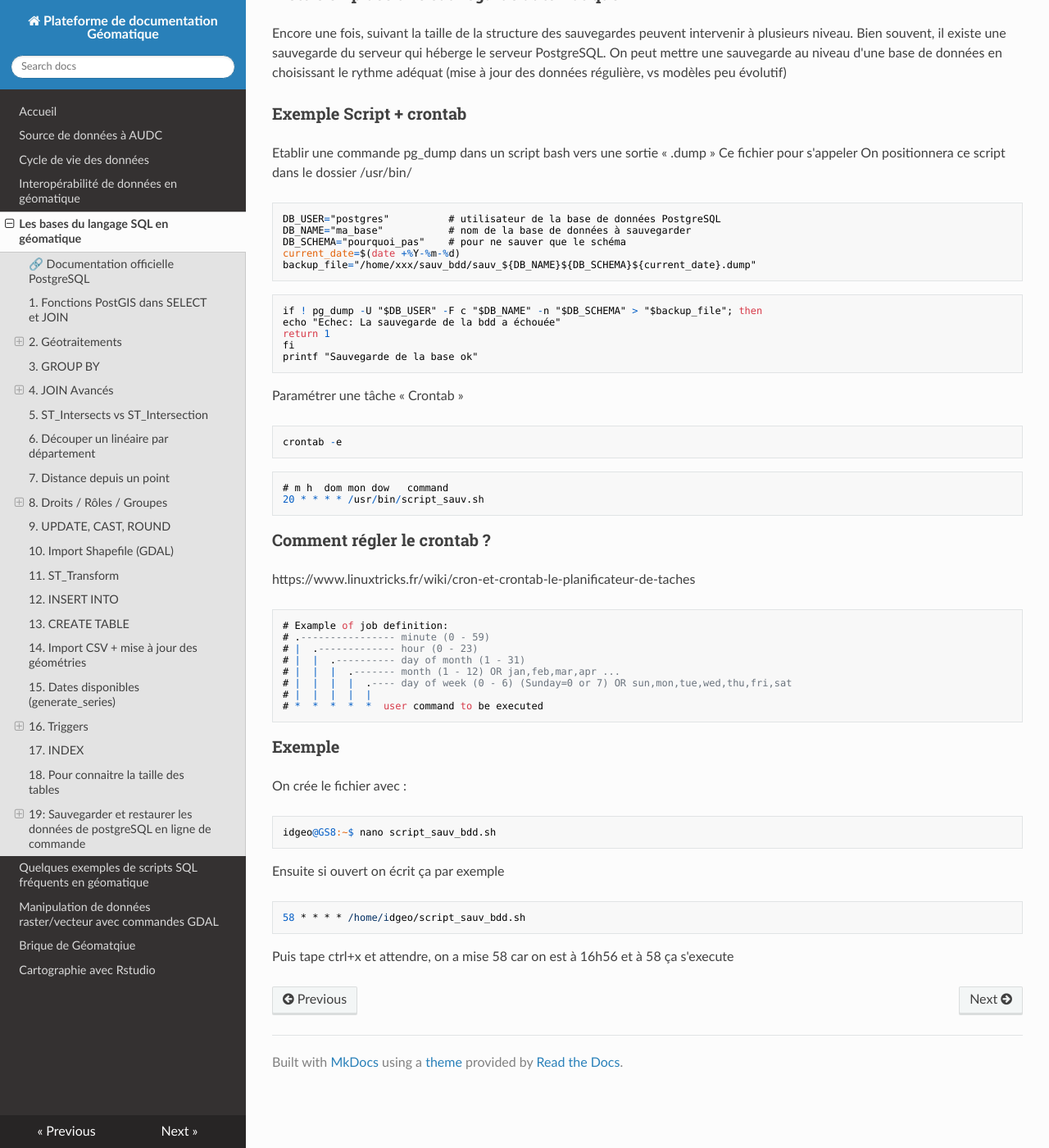
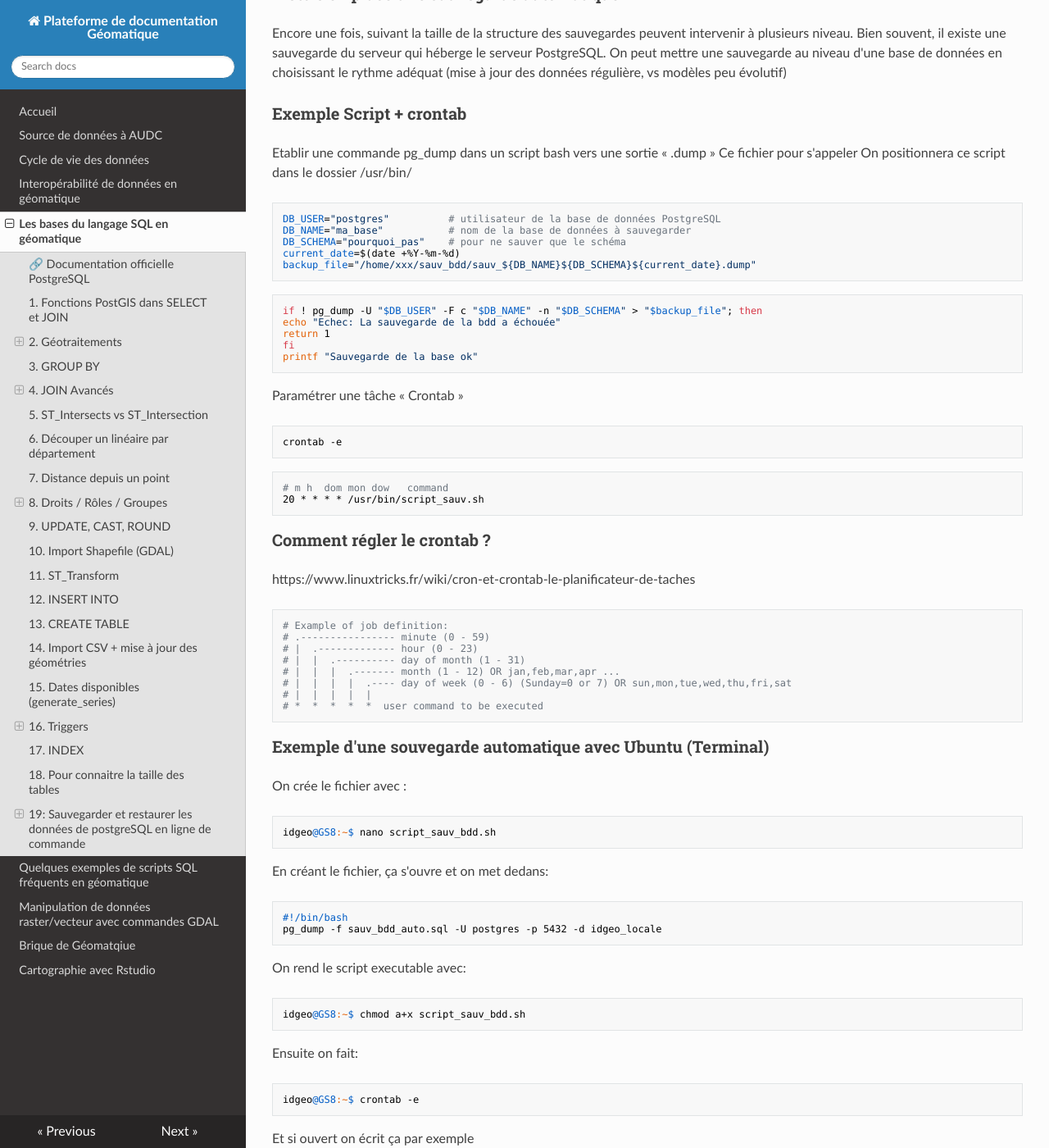
Before and after one commit to abdou123-guene/Site_de_documentation_geomatique, an MkDocs documentation site: the page built from docs/aide_sql.md, in a window 1280 px wide and 1400 px high, scrolled down 8242 px. Shown: the whole window at 82% size. Built offline with MkDocs 1.6.1, drawn with Linux system fonts in a browser that asks for light colours; nearby versions of some CDN libraries; some of the changed text lies outside the part shown.

Commit message:
Update aide_sql.md

````diff
--- a/docs/aide_sql.md
+++ b/docs/aide_sql.md
@@ -363,7 +363,7 @@ FROM pg_catalog.pg_statio_user_tables ORDER BY pg_total_relation_size(relid) DES
 Ainsi après restore, ça recrée absolument tout (schémas, tables avec colonnes y compris geom etc.)
 ### Objectif : produire un fichier texte de commandes SQL (« fichier dump »), qui, si on le renvoie au serveur, recrée une base de données identique à celle sauvegardée.
 PostgreSQL™ propose pour cela le programme utilitaire pg_dump.
-```sql
+```
 pg_dump base_de_donnees > fichier_sauvegarde
 ```
 ### 1- Exemple : On fait le sauvegarde en fichier sql dans le dossier idgeo@GS8:~$  (home/idgeo)
@@ -390,24 +390,24 @@ pg_dump permet de restaurer des bases dans des versions du serveur plus récente
 pg_dump est aussi la seule méthode qui fonctionnera lors du transfert d'une base de données vers une machine d'une architecture différente (comme par exemple d'un serveur 32 bits à un serveur 64 bits).
 ### Restaurer
 Les fichiers texte créés par pg_dump peuvent être lus par le programme psql.
-```sql
+```
 psql base_de_donnees < fichier_sauvegarde
 ```
 ### Remarque
 Tous les utilisateurs possédant des objets ou ayant certains droits sur les objets de la base sauvegardée doivent exister préalablement à la restauration de la sauvegarde. S'ils n'existent pas, la restauration échoue pour la création des objets dont ils sont propriétaires ou sur lesquels ils ont des droits.
 ### Sauvegarder une base directement d'un serveur sur un autre
-```sql
+```
 pg_dump -h serveur1 base_de_donnees | psql -h serveur2 base_de_donnees
 ```
 ### Conseil
 Après la restauration d'une sauvegarde, il est conseillé d'exécuter ANALYZE sur chaque base de données pour que l'optimiseur de requêtes dispose de statistiques utiles.
 ### Utilisation de pg_dumpall
 Permet une sauvegarde de tout un cluster (bases de données, rôles et tablespaces).
-```sql
+```
 pg_dumpall > fichier_sauvegarde
 ```
 Le fichier de sauvegarde résultant peut être restauré avec psql :
-```sql
+```
 psql -h localhost -p 5432 -U postgres -c "CREATE DATABASE nombase;"
 psql -h localhost -p 5432 -U postgres -d nombase -c "CREATE EXTENSION postgis;"
 psql -h localhost -p 5432 -U utilisateur -d nombase -f chemin\complet\du\fichier.sql
@@ -423,7 +423,7 @@ On peut mettre une sauvegarde au niveau d'une base de données en choisissant le
 Etablir une commande pg_dump dans un script bash vers une sortie « .dump »
 Ce fichier pour s'appeler
 On positionnera ce script dans le dossier /usr/bin/
-```sql
+```
 DB_USER="postgres"         	# utilisateur de la base de données PostgreSQL
 DB_NAME="ma_base"      	    # nom de la base de données à sauvegarder
 DB_SCHEMA="pourquoi_pas"    # pour ne sauver que le schéma
@@ -431,7 +431,7 @@ current_date=$(date +%Y-%m-%d)
 backup_file="/home/xxx/sauv_bdd/sauv_${DB_NAME}${DB_SCHEMA}${current_date}.dump"
 ```
 
-```sql
+```
 if ! pg_dump -U "$DB_USER" -F c "$DB_NAME" -n "$DB_SCHEMA" > "$backup_file"; then
 echo "Echec: La sauvegarde de la bdd a échouée"
 return 1
@@ -439,17 +439,17 @@ fi
 printf "Sauvegarde de la base ok"
 ```
 Paramétrer une tâche « Crontab »
-```sql
+```
 crontab -e
 ```
 
-```sql
+```
 # m h  dom mon dow   command
 20 * * * * /usr/bin/script_sauv.sh
 ```
 ### Comment régler le crontab ?
 https://www.linuxtricks.fr/wiki/cron-et-crontab-le-planificateur-de-taches
-```sql
+```
 # Example of job definition:
 # .---------------- minute (0 - 59)
 # |  .------------- hour (0 - 23)
@@ -460,13 +460,26 @@ https://www.linuxtricks.fr/wiki/cron-et-crontab-le-planificateur-de-taches
 # *  *  *  *  *  user command to be executed
 ```
 
-### Exemple
+### Exemple d'une souvegarde automatique avec Ubuntu (Terminal)
 On crée le fichier avec :
 ```
 idgeo@GS8:~$ nano script_sauv_bdd.sh
 ```
-Ensuite si ouvert on écrit ça par exemple
+En créant le fichier, ça s'ouvre et on met dedans:
+```
+#!/bin/bash
+pg_dump -f sauv_bdd_auto.sql -U postgres -p 5432 -d idgeo_locale
+```
+On rend le script executable avec:
+```
+idgeo@GS8:~$ chmod a+x script_sauv_bdd.sh
+```
+Ensuite on fait:
+```
+idgeo@GS8:~$ crontab -e
+```
+Et si ouvert on écrit ça par exemple
 ```
 58 * * * * /home/idgeo/script_sauv_bdd.sh
 ```
-Puis tape ctrl+x et attendre, on a mise 58 car on est à 16h56 et à 58 ça s'execute
+Puis tape ctrl + X (pas ctrl + O ou Entrée) et attendre, on a mise 58 car on est à 16h56 et à 16h58 ça s'execute pour enregistrer un fichier: sauv_bdd_auto.sql
````
